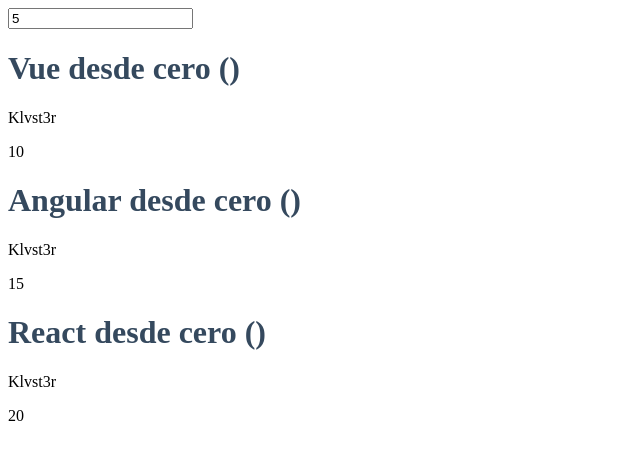
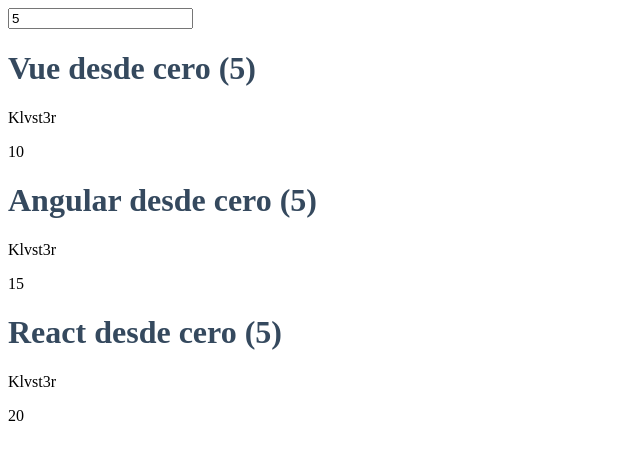
Before and after one commit to Klvst3r/vue3, a Vue app: page / in a window 1280 px wide. Shown: the top 460 px of the page, without its empty margins (0-640 px from the left). Built offline with nearby package versions, Linux system fonts and the light colour scheme.

Commit message:
11. Asignar un valor por defautl en las props

```diff
--- a/src/App.vue
+++ b/src/App.vue
@@ -30,7 +30,7 @@
 <template>
   <input type="text" v-model="prueba" />
 
-  <DetailCourse v-for="course in courses" :course  />
+  <DetailCourse v-for="course in courses" :course :prueba />
 </template>
 <!-- h1 { color: #35495e; } -->
 <style scoped></style>
--- a/src/components/DetailCourse.vue
+++ b/src/components/DetailCourse.vue
@@ -1,7 +1,12 @@
 <script setup>
 const { course, prueba } = defineProps({
   course: Object,
-  prueba: [String, Number],
+  //prueba: [String, Number],
+  prueba: {
+    type: Number,
+    //required: 0,
+    default: 0,
+  },
 })
 
 //console.log(course)
```
Also changed, not shown: 1 other file (tests, documents, lock files or other folders).
